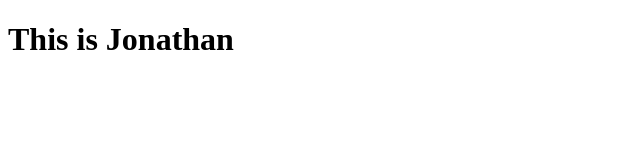
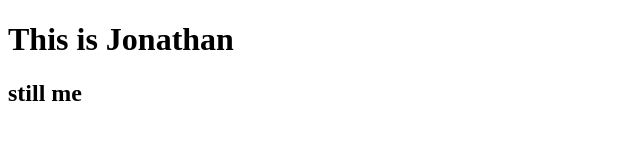
Before and after one commit to jslack222/jslack222.github.io, a plain HTML site: page index.html in a window 1280 px wide. Shown: the whole page, without its empty margins (0-640 px from the left). Drawn offline with Linux system fonts and the light colour scheme.

Commit message:
2nd save

```diff
--- a/index.html
+++ b/index.html
@@ -9,6 +9,7 @@
 
 <body>
     <h1>This is Jonathan</h1>
+    <h2>still me</h2>
 
 </body>
 </html>
```
